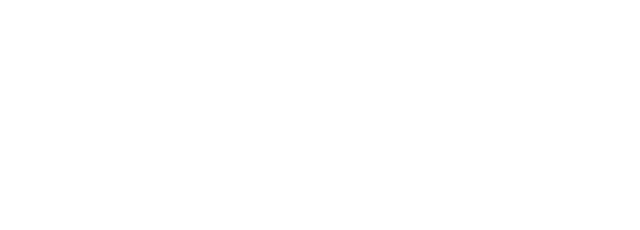
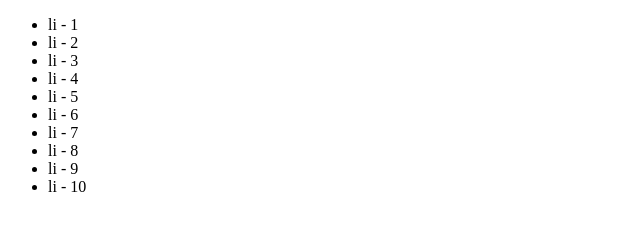
Before and after one commit to ches0703/JavaScript, a website built with Parcel: page index.html in a window 1280 px wide. Shown: the whole page, without its empty margins (0-640 px from the left). Built offline with nearby package versions, Linux system fonts and the light colour scheme.

Commit message:
Iterator

```diff
--- /dev/null
+++ b/Essentials/04_Iterator.js
@@ -0,0 +1,19 @@
+// For Statement
+// for(시작조건; 종료조건; 변화조건)
+
+for(let i = 0; i < 3; i++){
+    console.log(`i = ${i}`)
+}
+
+
+// For문을 활용하여 index.html내부의 ul요소에 li요소 추가
+const ulEl = document.querySelector("ul")   // document에서 ul태그 요소를 찾음
+
+for(let i = 0; i < 10; i++){
+    const li = document.createElement("li")     // li태그를 생성
+    li.textContent = `li - ${i + 1}`            // 생성된 li태그의 내부 text값을 지정
+    li.addEventListener("click", function() {   // 생성된 li태그에 "click"이벤트 추가
+        console.log(li.textContent)             // 해당 요소 클릭시 요소 내부의 text값 출력
+    })
+    ulEl.appendChild(li)                        // 생성된 li태그를 ul태그의 자식요소로 지정
+}
--- a/index.html
+++ b/index.html
@@ -10,13 +10,18 @@
     <!--
     <script defer src="/Essentials/01_DataTypeCheck.js"></script>
     <script defer src="/Essentials/02_Operator.js"></script>
+    <script defer src="/Essentials/03_Conditional.js"></script>
     -->
 
-    <script defer src="/Essentials/03_Conditional.js"></script>
-
+    <script defer src="/Essentials/04_Iterator.js"></script>
 
 </head>
 <body>
 
+
+    <!-- 04_Iterator Test Part -->
+    <ul></ul>
+    <!-- 04_Iterator Test Part END -->
+
 </body>
 </html>
```
